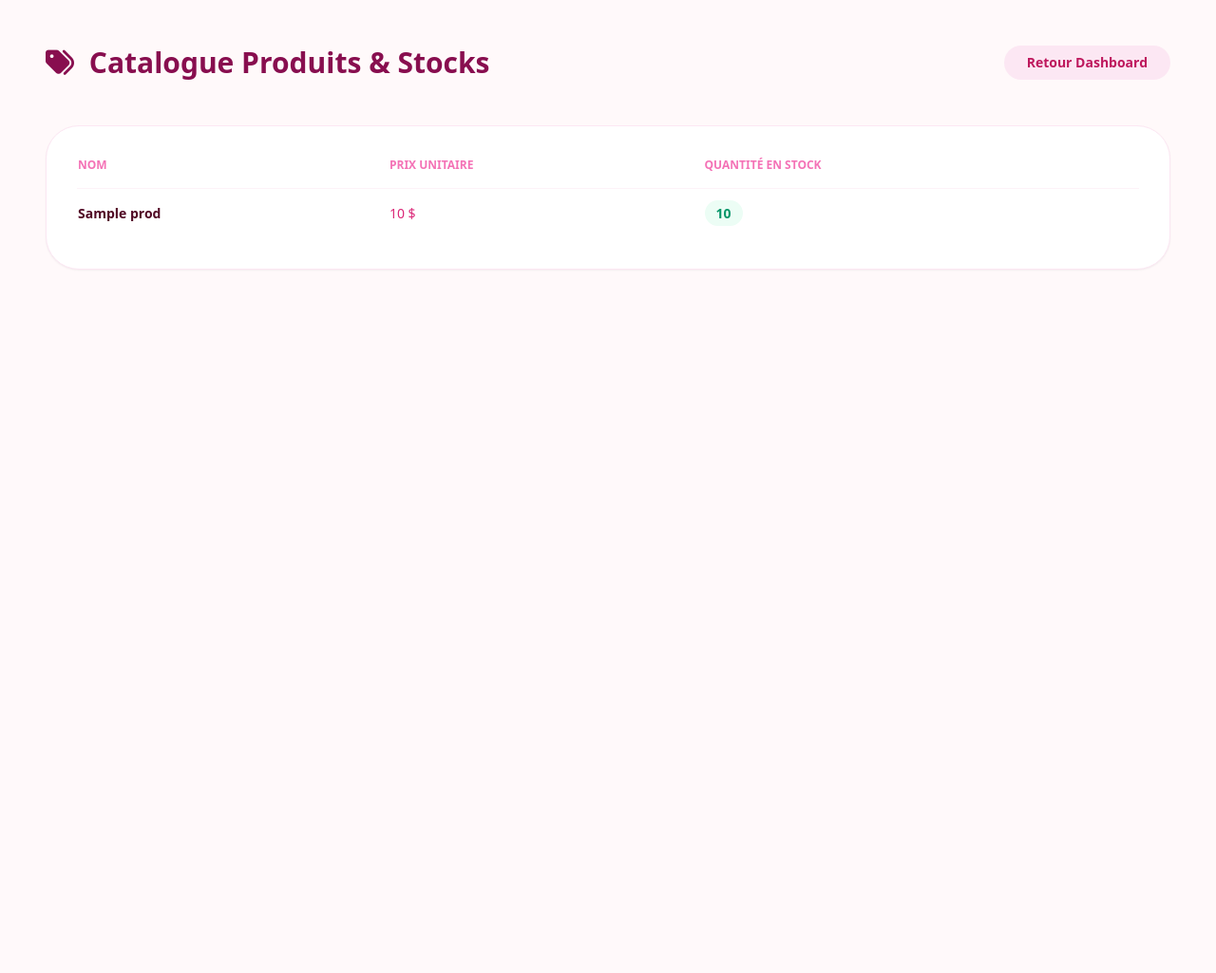
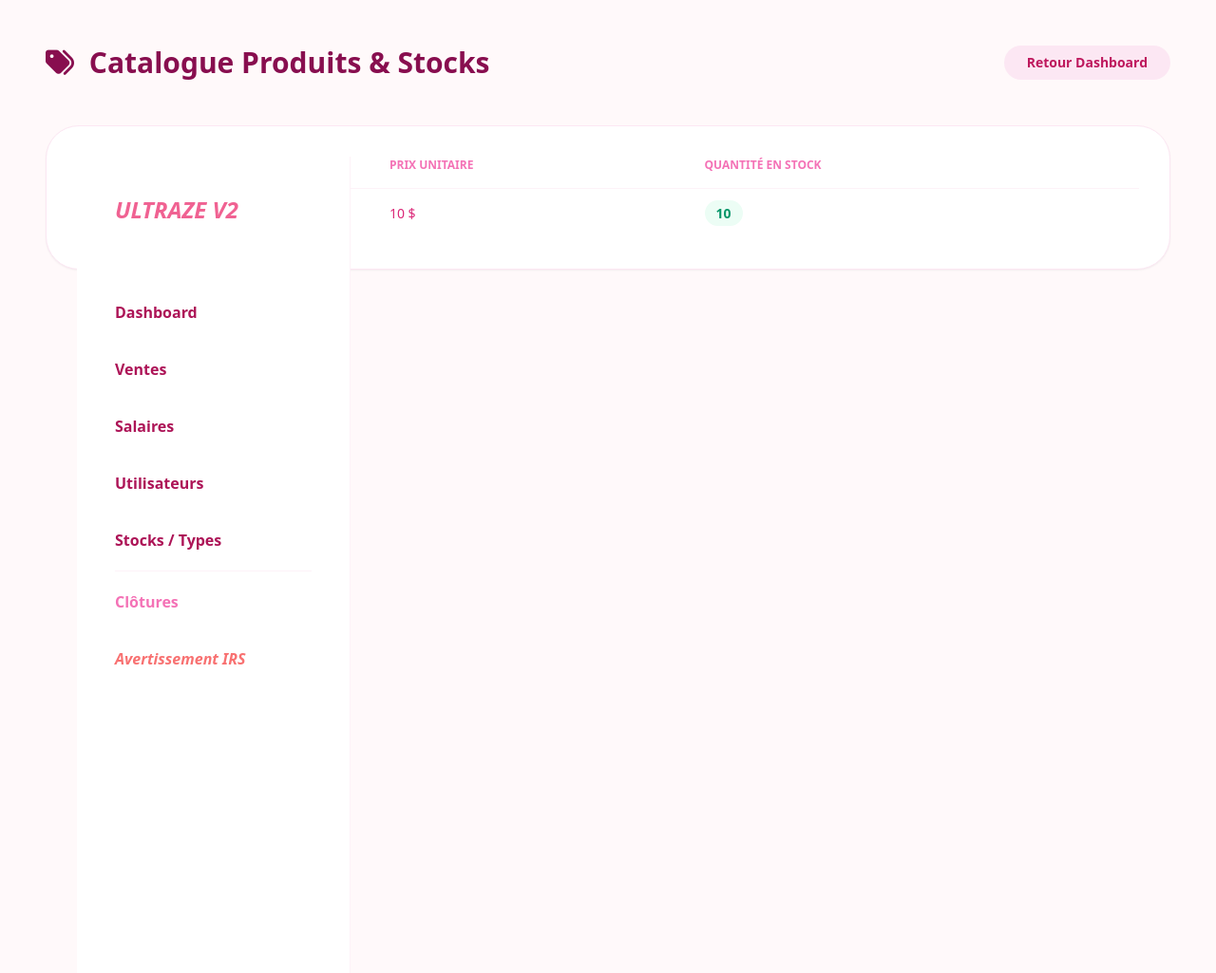
Before and after one commit to Hyuko123/comptabilit-, a Flask app: template templates/types-ventes.html in a window 1280 px wide. Shown: the whole page at 95% size. Run offline with Flask 3, Linux system fonts and the light colour scheme; the template is opened without the code that fills it: most values are stand-ins (such as "Sample title", 1, 10 or a date in 2020); some libraries are stand-ins or nearby versions.

Commit message:
Add sidebar navigation to types-ventes.html

```diff
--- a/templates/types-ventes.html
+++ b/templates/types-ventes.html
@@ -37,6 +37,23 @@
                         <th class="pb-4 text-right">Actions</th>
                         {% endif %}
                     </tr>
+</aside>
+            <aside class="w-72 bg-white border-r border-pink-50 flex flex-col fixed h-full z-50">
+    <div class="p-10 mb-6"><h1 class="text-[#f06292] text-2xl font-black italic">ULTRAZE V2</h1></div>
+    <nav class="flex-1 px-4 space-y-1">
+        <a href="/dashboard" class="flex items-center gap-3 px-6 py-4 text-[#ad1457] font-bold hover:bg-pink-50 rounded-2xl transition">Dashboard</a>
+        <a href="/ventes" class="flex items-center gap-3 px-6 py-4 text-[#ad1457] font-bold hover:bg-pink-50 rounded-2xl transition">Ventes</a>
+        <a href="/salaires" class="flex items-center gap-3 px-6 py-4 text-[#ad1457] font-bold hover:bg-pink-50 rounded-2xl transition">Salaires</a>
+        <a href="/utilisateurs" class="flex items-center gap-3 px-6 py-4 text-[#ad1457] font-bold hover:bg-pink-50 rounded-2xl transition">Utilisateurs</a>
+        <a href="/types-ventes" class="flex items-center gap-3 px-6 py-4 text-[#ad1457] font-bold hover:bg-pink-50 rounded-2xl transition">Stocks / Types</a>
+        <div class="h-px bg-pink-50 my-6 mx-6"></div>
+        <a href="/clotures" class="flex items-center gap-3 px-6 py-4 text-pink-400 font-bold hover:bg-pink-50 rounded-2xl transition">Clôtures</a>
+        <a href="/irs" class="flex items-center gap-3 px-6 py-4 text-red-400 font-bold hover:bg-red-50 rounded-2xl transition italic">Avertissement IRS</a>
+    </nav>
+    <div class="p-8 border-t border-pink-50">
+        <a href="/logout" class="text-[10px] font-black text-gray-300 uppercase">Déconnexion</a>
+    </div>
+</aside>
                 </thead>
                 <tbody class="divide-y divide-pink-50 text-sm">
                     {% for prod in produits %}
```
